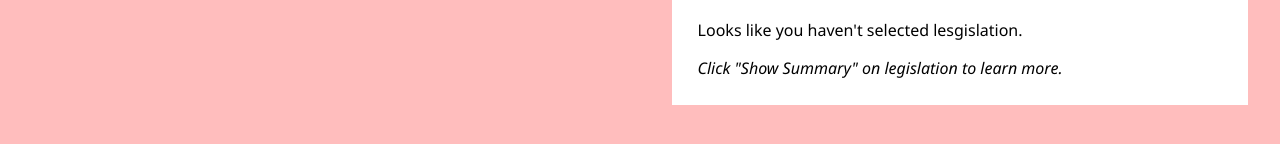
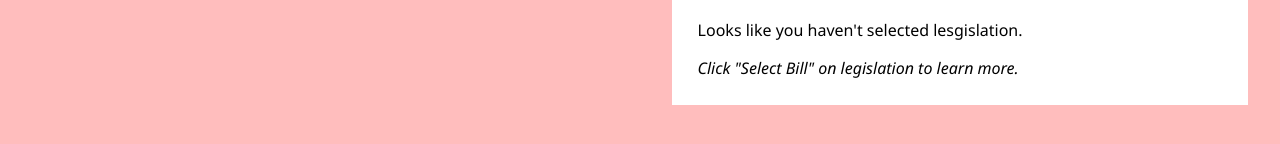
Before and after one commit to 436-Nudge/nudge-web, a React (Vite) app: page / in a window 1280 px wide. Shown: the part 170-314 px from the top of the page. Built offline with nearby package versions, Linux system fonts and the light colour scheme; the HTML template or start-up script is replaced by a standard one.

Commit message:
Added documentation for components

```diff
--- a/src/components/AIResponse.jsx
+++ b/src/components/AIResponse.jsx
@@ -1,5 +1,8 @@
 import React from 'react'
 
+/**
+ * View for the OpenAI response to user's given legislation and demographic.
+ */
 const AIResponse = () => {
   return (
     <div>AIResponse</div>
--- a/src/components/Result.jsx
+++ b/src/components/Result.jsx
@@ -1,5 +1,11 @@
 import React, {useState} from 'react'
 
+/**
+ * Single result from searching for legislation, containing the title and a short description,
+ * with an option to view a full summary and select it to analyze.
+ *
+ * @param {*} result object containing bill information such as title, description, summary, status, etc.
+ */
 const Result = ({result}) => {
   const [viewSummary, toggleViewSummary] = useState(false);
   return (
--- a/src/components/SelectedResult.jsx
+++ b/src/components/SelectedResult.jsx
@@ -1,5 +1,15 @@
 import React from 'react'
 
+/**
+ * SelectedResult shows the legislation selected by the user after searching for bills.
+ * It shows a more detailed view of the bill including a full summary.
+ *
+ * When a bill is not selected, it shows a prompt for users to search and select a bill
+ * to view.
+ *
+ * @param {*} result object containing information about a specific piece of legislation,
+ * including title, description, status, summary, etc.
+ */
 const SelectedResult = ({result}) => {
   return (
     <>
@@ -10,7 +20,7 @@ const SelectedResult = ({result}) => {
             </>
             : <>
                 <p>Looks like you haven't selected lesgislation.</p>
-                <p><em>Click "Show Summary" on legislation to learn more.</em></p>
+                <p><em>Click "Select Bill" on legislation to learn more.</em></p>
             </>
         }
     </>
```
Also changed, not shown: src/components/ResultsList.jsx (+8 -0 lines), src/components/SearchBar.jsx (+11 -1 lines), src/components/SelectDemographics.jsx (+8 -1 lines).
